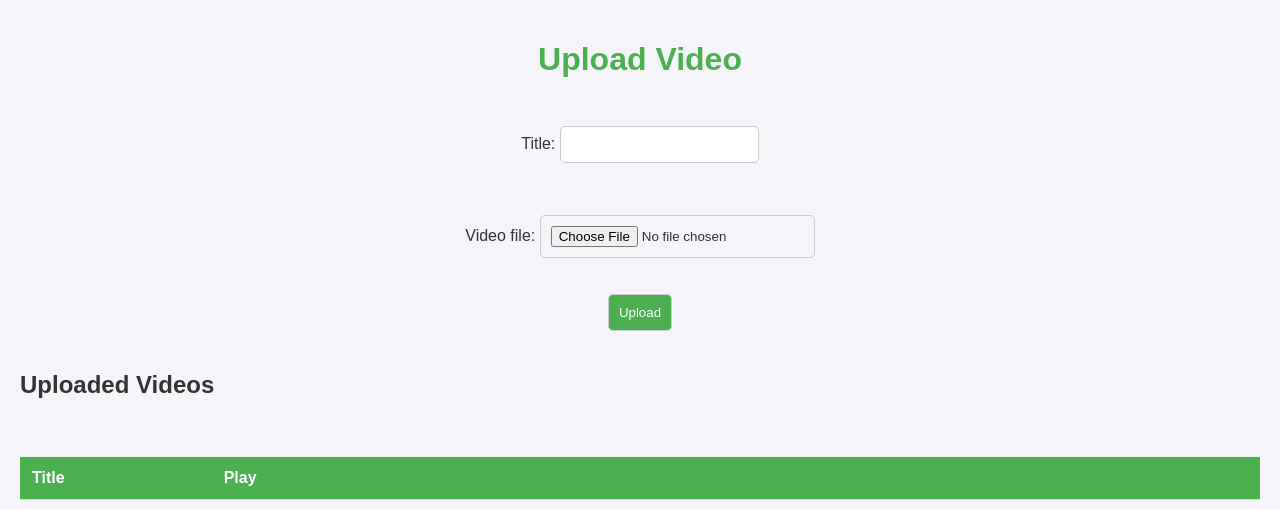
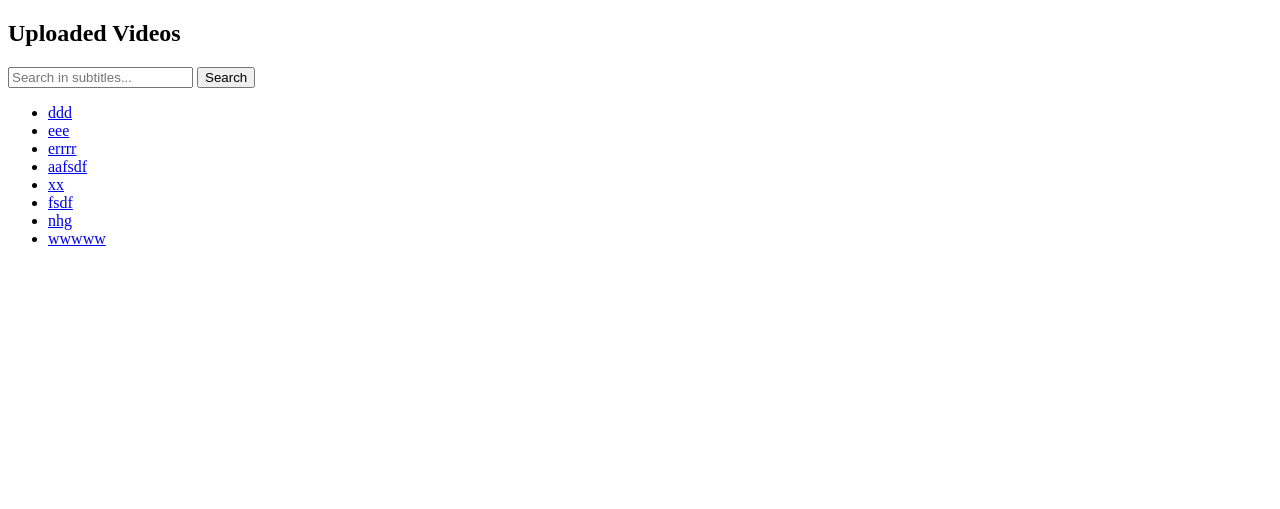
Before and after one commit to Abhaysatpute88/Project, a Django app: page / in a window 1280 px wide. Shown: the top 509 px of the page. After the commit the page ends 246 px from the top, so only its background shows below. Run offline with Django 5.2, Linux system fonts and the light colour scheme; data comes from the database, SQL or seed files in the repository.

Commit message:
extracting the subtitle from video using ffmpeg is working

```diff
--- a/app/forms.py
+++ b/app/forms.py
@@ -1,7 +1,7 @@
 from django import forms
 from .models import Video
 
-class VideoUploadForm(forms.ModelForm):
+class VideoForm(forms.ModelForm):
     class Meta:
         model = Video
         fields = ['title', 'video_file']
--- a/app/models.py
+++ b/app/models.py
@@ -3,18 +3,9 @@ from django.db import models
 class Video(models.Model):
     title = models.CharField(max_length=255)
     video_file = models.FileField(upload_to='videos/')
-    subtitle_file = models.CharField(max_length=255, null=True, blank=True)
+    subtitle = models.TextField(blank=True)  # For storing extracted subtitles
     upload_date = models.DateTimeField(auto_now_add=True)
 
 
     def __str__(self):
         return self.title + ": " + str(self.video_file)
-
-
-
-
-class Subtitle(models.Model):
-    video = models.ForeignKey(Video, related_name='subtitles', on_delete=models.CASCADE)
-    language = models.CharField(max_length=50)
-    content = models.TextField()
-    timestamp = models.TimeField()
--- /dev/null
+++ b/app/urls.py
@@ -0,0 +1,8 @@
+from django.urls import path
+from . import views
+
+urlpatterns = [
+    path('upload/', views.video_upload, name='video_upload'),
+    path('', views.video_list, name='video_list'),
+    path('video/<int:video_id>/', views.video_detail, name='video_detail'),
+]
--- a/app/views.py
+++ b/app/views.py
@@ -1,27 +1,56 @@
+import ffmpeg
 from django.shortcuts import render, redirect
-from django.http import JsonResponse
-from .models import Video, Subtitle
-from .forms import VideoUploadForm
-from .tasks import extract_subtitles
+from .models import Video
+from .forms import VideoForm
+import os
+from django.db.models import Q
 
-# Create your views here.
+# Function to extract subtitles using ffmpeg
 
-def video_upload(request):
-    if request.method == 'POST':
-        form = VideoUploadForm(request.POST, request.FILES)
-        if form.is_valid():
-            video = form.save()
-            return redirect('video_list')
-    else:
-        form = VideoUploadForm()
-    videos = Video.objects.all()
-    return render(request, 'video_upload.html', {'form': form, 'videos': videos})
+def extract_subtitles(video_path):
+    input_file = video_path
+    output_file = os.path.splitext(input_file)[0] + '.srt'
+
+    # Use ffmpeg to extract subtitles
+    (
+        ffmpeg
+        .input(input_file)
+        .output(output_file, format='srt', map='0:s:0')  # 'map' selects the subtitle stream, typically 0:s:0
+        .run()
+    )
+    return output_file
 
 
 
-def search_subtitles(request):
-    query = request.GET.get('q', '').lower()
-    video_id = request.GET.get('video_id')
-    subtitles = Subtitle.objects.filter(video_id=video_id, content__icontains=query)
-    results = [{'timestamp': sub.timestamp, 'content': sub.content} for sub in subtitles]
-    return JsonResponse({'results': results})
+# Video Upload View
+def video_upload(request):
+    if request.method == 'POST':
+        form = VideoForm(request.POST, request.FILES)
+        if form.is_valid():
+            video = form.save()
+            # Process the video and extract subtitles
+            video.subtitle = extract_subtitles(video.video_file.path)
+            video.save()
+            return redirect('video_list')
+    else:
+        form = VideoForm()
+    return render(request, 'video_upload.html', {'form': form})
+
+
+
+# List and Search Videos
+def video_list(request):
+    query = request.GET.get('q')
+    if query:
+        # Search for phrases within subtitles
+        videos = Video.objects.filter(Q(subtitle__icontains=query))
+    else:
+        videos = Video.objects.all()
+    return render(request, 'video_list.html', {'videos': videos})
+
+
+
+# Play Video with Captions
+def video_detail(request, video_id):
+    video = Video.objects.get(id=video_id)
+    return render(request, 'video_detail.html', {'video': video})
--- a/myproject/urls.py
+++ b/myproject/urls.py
@@ -15,13 +15,11 @@ Including another URLconf
     2. Add a URL to urlpatterns:  path('blog/', include('blog.urls'))
 """
 from django.contrib import admin
-from django.urls import path
-from app import views
+from django.urls import path, include
 from django.conf import settings
 from django.conf.urls.static import static
 
 urlpatterns = [
     path('admin/', admin.site.urls),
-    path('', views.video_upload, name='video_list'),
-    path('search_subtitles/', views.search_subtitles, name='search_subtitles'),
+    path('', include('app.urls')),
 ]+ static(settings.MEDIA_URL, document_root=settings.MEDIA_ROOT)
--- /dev/null
+++ b/templates/video_list.html
@@ -0,0 +1,27 @@
+<!DOCTYPE html>
+<html lang="en">
+<head>
+    <meta charset="UTF-8">
+    <meta name="viewport" content="width=device-width, initial-scale=1.0">
+    <title>Document</title>
+</head>
+<body>
+    <div>
+        <h2>Uploaded Videos</h2>
+            <form method="GET">
+                <input type="text" name="q" placeholder="Search in subtitles..." value="{{ request.GET.q }}">
+                <button type="submit">Search</button>
+            </form>
+
+            <ul>
+                {% for video in videos %}
+                    <li>
+                        <a href="{% url 'video_detail' video.id %}">{{ video.title }}</a>
+                    </li>
+                {% empty %}
+                    <li>No videos found</li>
+                {% endfor %}
+            </ul>
+    </div>
+</body>
+</html>
--- a/templates/video_upload.html
+++ b/templates/video_upload.html
@@ -2,63 +2,6 @@
 <html>
 <head>
     <title>Video Upload and Processing</title>
-    <style>
-        body {
-            font-family: Arial, sans-serif;
-            background-color: #f4f4f9;
-            color: #333;
-            margin: 0;
-            padding: 20px;
-        }
-        h1 {
-            text-align: center;
-            color: #4CAF50;
-        }
-        form {
-            display: flex;
-            flex-direction: column;
-            align-items: center;
-            margin-bottom: 30px;
-        }
-        form input, form button {
-            padding: 10px;
-            margin: 10px 0;
-            border-radius: 5px;
-            border: 1px solid #ccc;
-        }
-        button {
-            background-color: #4CAF50;
-            color: white;
-            border: none;
-            cursor: pointer;
-        }
-        button:hover {
-            background-color: #45a049;
-        }
-        table {
-            width: 100%;
-            border-collapse: collapse;
-            margin: 20px 0;
-        }
-        th, td {
-            padding: 12px;
-            text-align: left;
-            border-bottom: 1px solid #ddd;
-        }
-        th {
-            background-color: #4CAF50;
-            color: white;
-        }
-        td video {
-            display: block;
-            margin: 0 auto;
-            border: 1px solid #ccc;
-            border-radius: 5px;
-        }
-        tr:hover {
-            background-color: #f1f1f1;
-        }
-    </style>
 </head>
 <body>
     <h1>Upload Video</h1>
@@ -67,28 +10,5 @@
         {{ form.as_p }}
         <button type="submit">Upload</button>
     </form>
-
-    <h2>Uploaded Videos</h2>
-    <br/>
-    <table>
-        <thead>
-            <tr>
-                <th>Title</th>
-                <th>Play</th>
-            </tr>
-        </thead>
-        <tbody>
-            {% for video in videos %}
-                <tr>
-                    <td>{{ video.title }}</td>
-                    <td>
-                        <video width="300" controls>
-                            <source src="{{ video.video_file.url}}" type="video/mp4">
-                        </video>
-                    </td>
-                </tr>
-            {% endfor %}
-        </tbody>
-    </table>
 </body>
 </html>
```
Also changed, not shown: app/admin.py (+2 -9 lines), app/tasks.py (deleted, +0 -31 lines), docker-compose.yml (added, +26 -0 lines), requirements.txt (+23 -0 lines), templates/video_detail.html (added, +18 -0 lines), app/migrations/0001_initial.py, app/migrations/0002_alter_video_subtitle_file.py (deleted), db.sqlite3, 2 other files.
